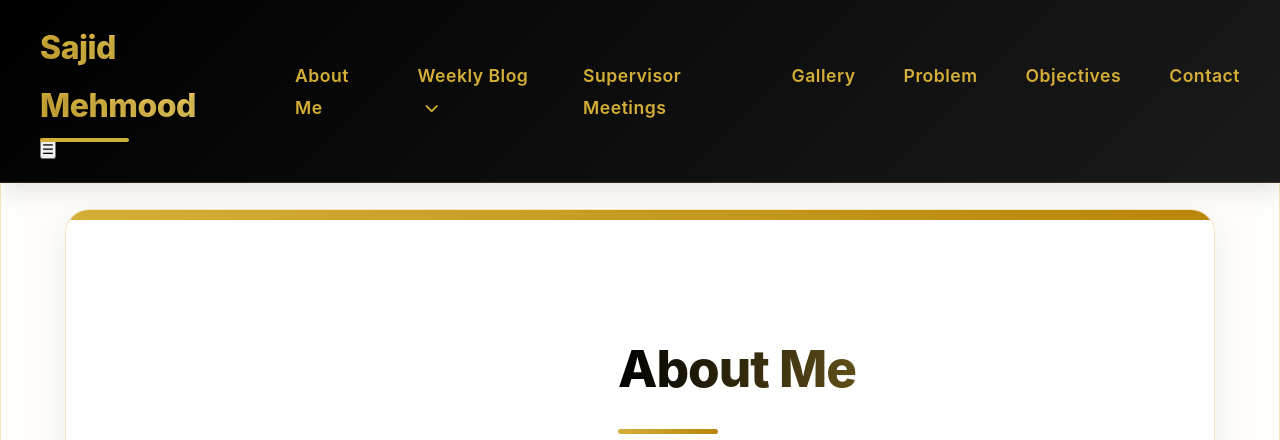
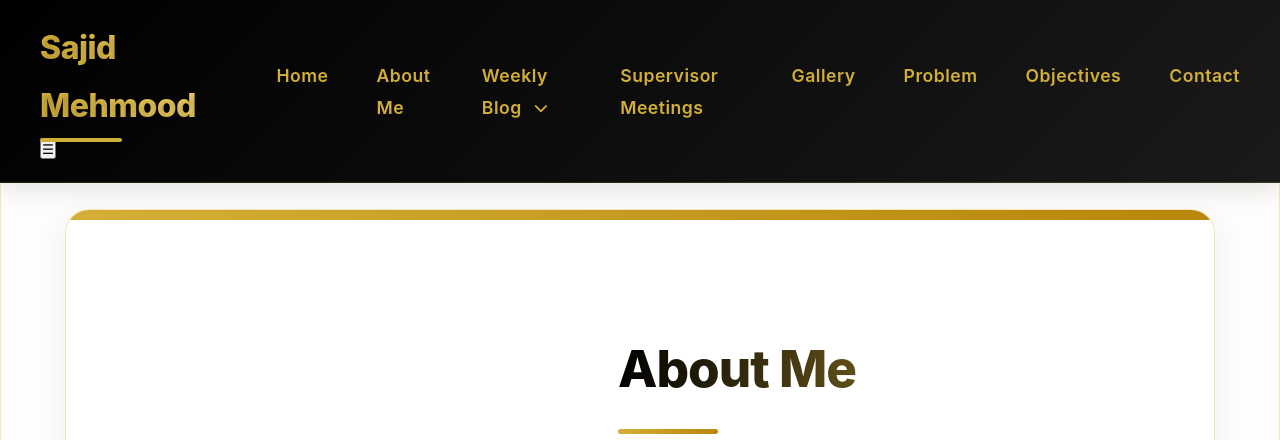
Before and after one commit to Sajidaitech/sajid, a website with bundled scripts: page index.html in a window 1280 px wide. Shown: the top 440 px of the page. Built offline with nearby package versions, Linux system fonts and the light colour scheme.

Commit message:
Update index.html

```diff
--- a/index.html
+++ b/index.html
@@ -17,6 +17,7 @@
         </div>
       <nav>
     <ul class="nav-links">
+        <li><a href="https://sajidmk.com" target="_blank">Home</a></li>
         <li><a href="#about">About Me</a></li>
         <li>
             <a href="#blog" id="blogLink">Weekly Blog <i class="fas fa-chevron-down"></i></a>
@@ -41,6 +42,7 @@
         <li><a href="#contact">Contact</a></li>
     </ul>
 </nav>
+
     </header>
     <button class="back-to-top" id="backToTop" title="Back to Top">
         <i class="fas fa-arrow-up"></i>
```
Lines whose indentation alone changed are shown as unchanged.
